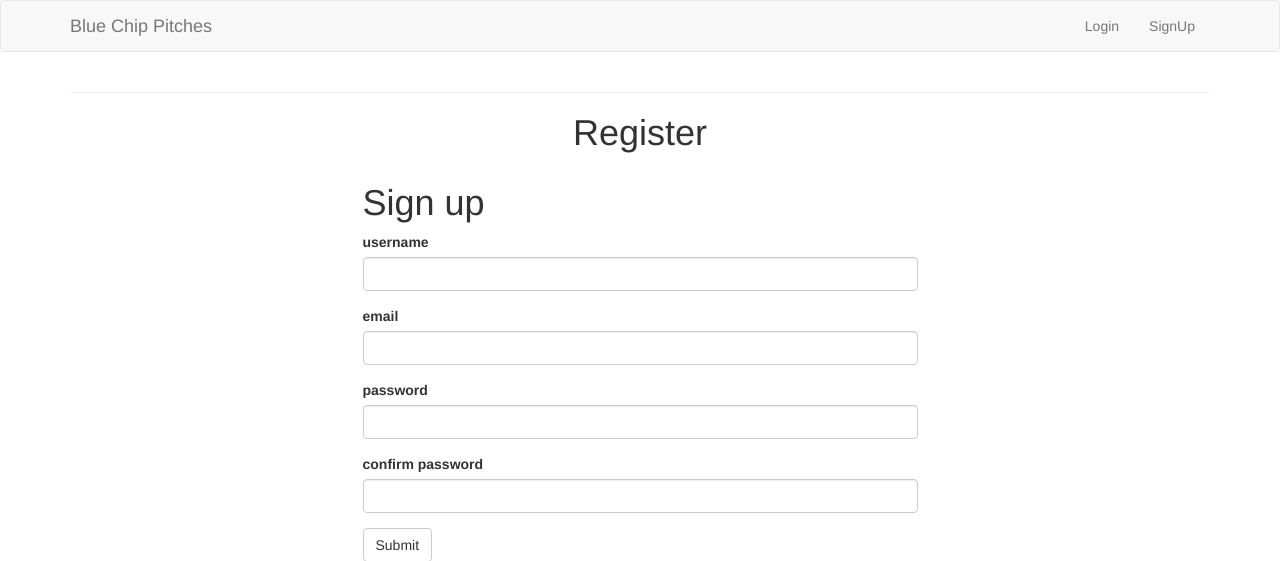
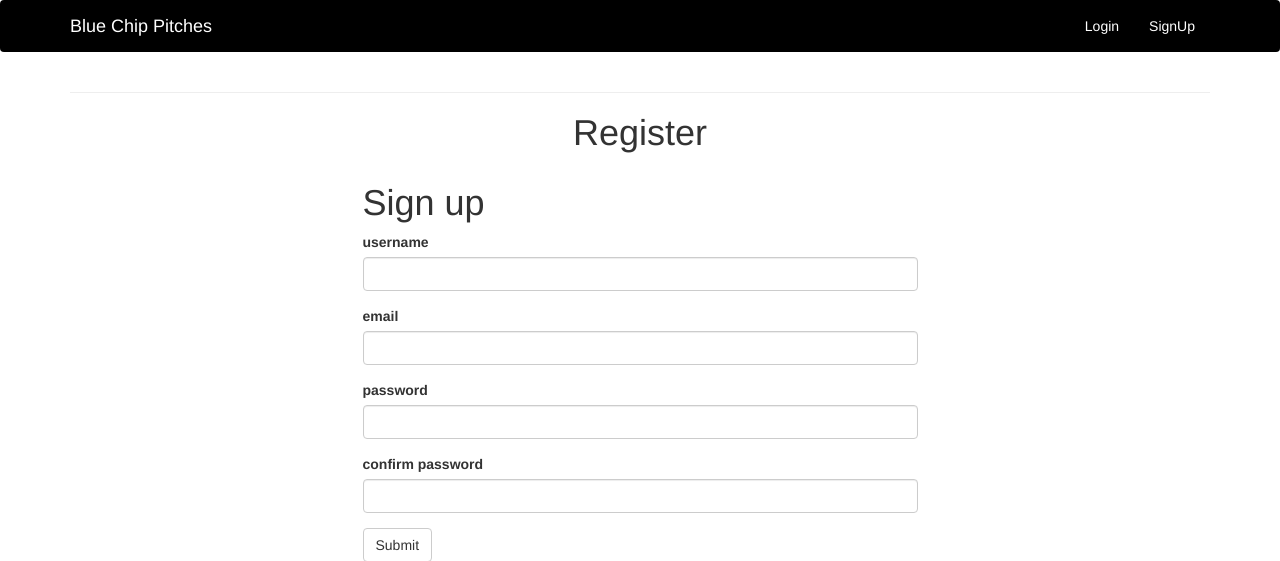
Before and after one commit to John-Kimani/Blue_Chip_Pitch_App, a Flask app: page /auth/signup in a window 1280 px wide. Shown: the top 561 px of the page. Run offline with Flask 2, Linux system fonts and the light colour scheme; some libraries are stand-ins or nearby versions.

Commit message:
Style: navbar

```diff
--- a/app/static/css/main.css
+++ b/app/static/css/main.css
@@ -0,0 +1,9 @@
+.navbar{
+    background-color: black;
+}
+.navbar-brand{
+    color: white;
+}
+.navbar-nav>li>a{
+    color: white;
+}
--- a/app/templates/base.html
+++ b/app/templates/base.html
@@ -16,7 +16,7 @@
 
 <!-- This is the navbar -->
 {% block navbar %}
-    <nav class="navbar navbar-default">
+    <nav class="navbar">
         <div class="container">
             <div class="navbar-header">
                 <button type="button" class="navbar-toggle collapsed" data-toggle="collapse" data-target="#bs-example-navbar-collapse-1" aria-expanded="false">
```
